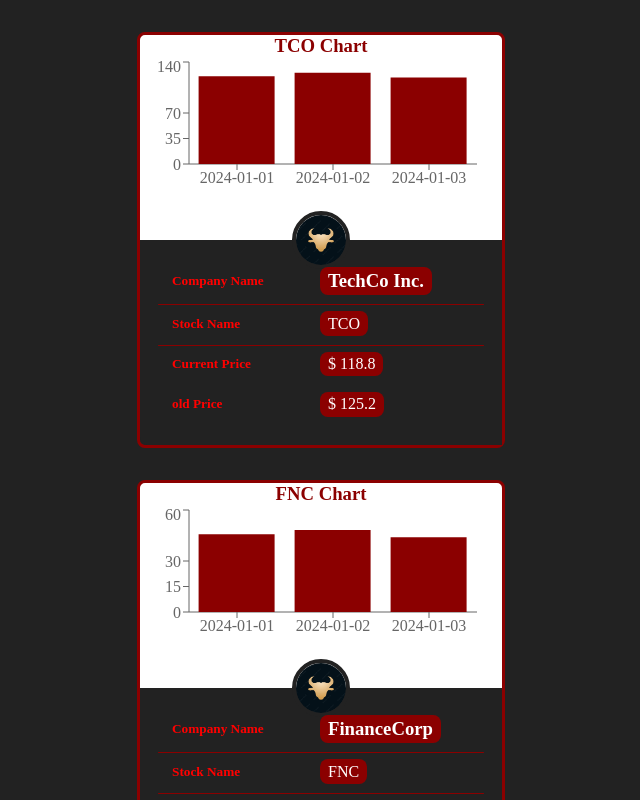
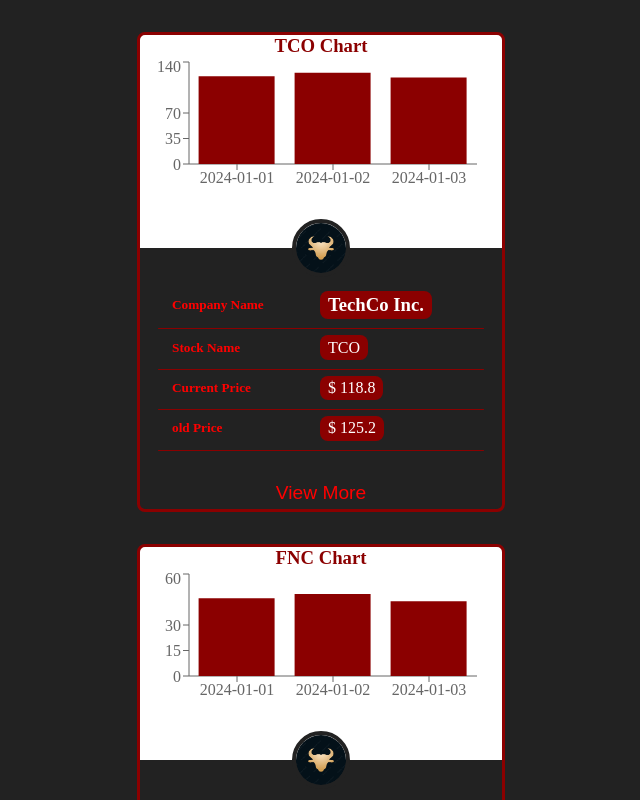
Before and after one commit to Niko171993/stock-market, a React (Vite) app: page / in a window 1280 px wide. Shown: the top 800 px of the page, without its empty margins (319-959 px from the left). Built offline with nearby package versions, Linux system fonts and the light colour scheme.

Commit message:
day 2 final

```diff
--- a/src/components/SingleStock.tsx
+++ b/src/components/SingleStock.tsx
@@ -60,6 +60,7 @@ const SingleStock = ({ companyName, stockName, data }: SingleStockType) => {
           </div>
         </div>
       </div>
+      <button>View More</button>
     </article>
   );
 };
--- a/src/components/Stocks.tsx
+++ b/src/components/Stocks.tsx
@@ -39,6 +39,7 @@ const Stocks = ({ stocksData }: StocksDataType) => {
         };
       });
       mainRef.current = tempStocksData;
+      setNewData(() => mainRef.current);
     } catch (error) {
       console.error('Error in tempStocks:', error);
     } finally {
@@ -47,11 +48,8 @@ const Stocks = ({ stocksData }: StocksDataType) => {
   };
 
   useEffect(() => {
-    const timeout = setInterval(() => {
-      tempStocks();
-      setNewData(() => mainRef.current);
-    }, 20000);
-    return () => clearInterval(timeout);
+    // const timeout = setInterval(tempStocks, 15000);
+    // return () => clearInterval(timeout);
   }, [newData]);
 
   let content: JSX.Element | string;
--- a/src/index.css
+++ b/src/index.css
@@ -11,20 +11,47 @@ body {
 }
 .stock {
   width: 23rem;
-  height: 26rem;
+  height: 30rem;
   margin: 0 auto;
   margin-block: 2rem;
   border: 3px solid #8b0000;
   border-radius: 0.5rem;
+
   display: grid;
-  grid-auto-rows: 14rem 1fr;
-  background: linear-gradient(to bottom, white 50%, #222 40%);
+  grid-auto-rows: 14rem 1fr 2rem;
+  background: linear-gradient(to bottom, white 45%, #222 45%);
   position: relative;
 }
 .stock__img {
   width: 100%;
   height: 10rem;
 }
+.stock__info {
+  background: #222;
+  height: 11rem;
+  margin-top: 1rem;
+  padding-top: 1rem;
+}
+button {
+  display: flex;
+  background: #222;
+  color: red;
+  justify-content: center;
+  align-items: center;
+  cursor: pointer;
+  font-size: 1.2rem;
+  transition: background 0.2s linear;
+  border: none;
+  border-bottom-left-radius: 0.5rem;
+  border-bottom-right-radius: 0.5rem;
+}
+button:hover {
+  background: #111;
+}
+button:focus {
+  outline: none;
+}
+
 .stock__img h3 {
   text-align: center;
 }
@@ -33,11 +60,7 @@ body {
   max-width: 1170px;
   margin: 0 auto;
 }
-.stock__info {
-  background: #222;
-  border-bottom-left-radius: 0.5rem;
-  margin-top: 0.5rem;
-}
+
 .flex {
   display: grid;
   grid-template-columns: 100px 1fr;
@@ -46,6 +69,9 @@ body {
   padding-inline: 2rem;
   position: relative;
   align-items: center;
+}
+.flex:last-child {
+  margin-bottom: 0rem;
 }
 .flex::after {
   content: '';
@@ -58,9 +84,9 @@ body {
   z-index: 20;
   border-radius: 0.5rem;
 }
-.no-divider::after {
+/* .no-divider::after {
   display: none;
-}
+} */
 .bar {
   margin-left: -1rem;
 }
@@ -75,7 +101,7 @@ body {
   width: 50px;
   height: 50px;
   position: absolute;
-  top: 50%;
+  top: 45%;
   left: 50%;
   transform: translate(-50%, -50%);
   border-radius: 50%;
```
